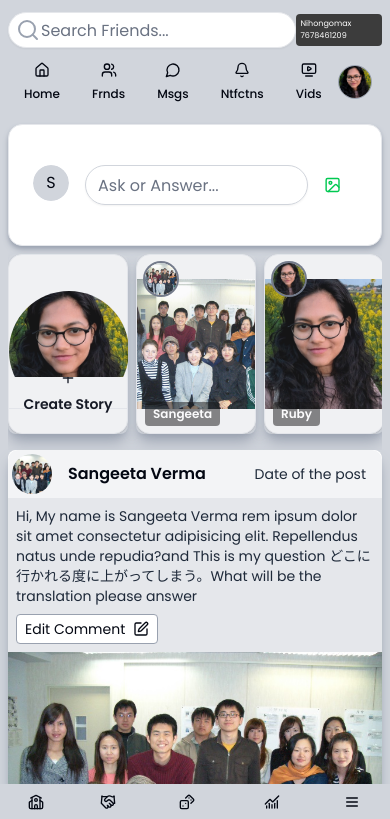
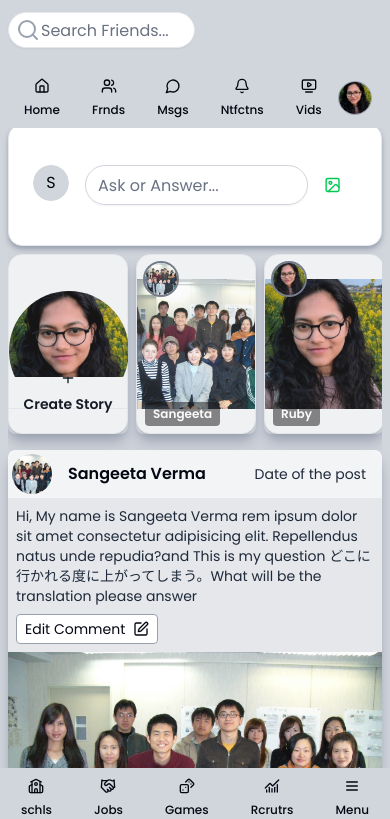
Before and after one commit to Ravi-kant-coder/Nihongomax, a Next.js app: page / in a window 390 px wide. Shown: the top 819 px of the page. Built offline with nearby package versions, Linux system fonts and the light colour scheme.

Commit message:
nav finalize

```diff
--- a/components/Navbar.jsx
+++ b/components/Navbar.jsx
@@ -34,10 +34,10 @@ const Navbar = () => {
         </a>
       </div>
       <div className="flex w-full flex-col md:flex-row gap-4">
+        <SearchInNav />
         <div className="flex items-center md:w-1/3 justify-between ">
-          <SearchInNav />
           <a href={"https://www.learnjapanesedelhi.com/"} target="_blank">
-            <div className="md:text-sm text-[0.5rem] rounded bg-[rgb(60,60,60)] dark:bg-[rgb(55,55,55)]  hover:bg-black md:p-2 p-1 text-white dark:hover:bg-[rgb(35,35,35)]">
+            <div className="text-sm hidden md:block rounded bg-[rgb(60,60,60)] dark:bg-[rgb(55,55,55)]  hover:bg-black md:p-2 p-1 text-white dark:hover:bg-[rgb(35,35,35)]">
               <h1>Nihongomax 7678461209</h1>
             </div>
           </a>
--- a/components/NavbarBelow.jsx
+++ b/components/NavbarBelow.jsx
@@ -9,7 +9,6 @@ import {
   School,
   Dices,
 } from "lucide-react";
-import SearchInNav from "./SearchInNav";
 
 const NavbarBelow = () => {
   // const { toggleSidebar } = useSidebarStore();
@@ -18,7 +17,8 @@ const NavbarBelow = () => {
     router.push(path);
   };
   return (
-    <div className=" md:hidden bg-gray-300 h-15 dark:bg-black fixed bottom-0 left-0 right-0 z-50 flex justify-around items-center">
+    <div className="md:hidden fixed bottom-0 left-0 right-0 z-50">
+      <div className="bg-gray-300 h-15 dark:bg-black  flex justify-around items-center">
         {[
           { icon: School, path: "/schools", name: "schls" },
           { icon: Handshake, path: "/jobs", name: "Jobs" },
@@ -44,6 +44,10 @@ const NavbarBelow = () => {
             </div>{" "}
           </Button>
         ))}
+      </div>{" "}
+      <div className="text-xs rounded bg-gray-300 dark:bg-black dark:text-white text-center">
+        <h1>Nihongomax 7678461209</h1>
+      </div>
     </div>
   );
 };
--- a/components/SearchInNav.jsx
+++ b/components/SearchInNav.jsx
@@ -10,7 +10,7 @@ const SearchInNav = () => {
       <div className="relative">
         <Search className="absolute left-2 top-1/2 transform -translate-y-1/2 text-gray-400" />
         <Input
-          className="pl-8 cursor-pointer dark:bg-[rgb(75,75,75)] bg-white rounded-full"
+          className="pl-8 cursor-pointer w-[50%] md:w-full dark:bg-[rgb(75,75,75)] bg-white rounded-full"
           placeholder="Search Friends..."
           type="text"
         />
```
Lines whose indentation alone changed are shown as unchanged.
